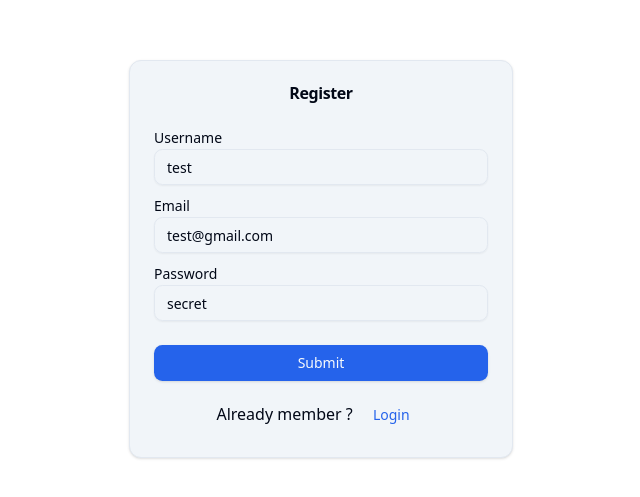
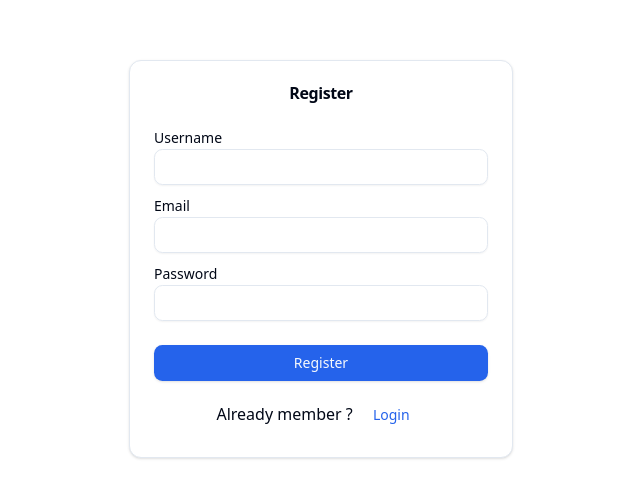
Before and after one commit to rmsid1312/comfy-store, a React app: page /register in a window 1280 px wide. Shown: the part 141-638 px from the top of the page, without its empty margins (319-959 px from the left). Built offline with nearby package versions, Linux system fonts and the light colour scheme; the HTML template or start-up script is replaced by a standard one.

Commit message:
Submit component

```diff
--- a/package.json
+++ b/package.json
@@ -12,6 +12,7 @@
   "dependencies": {
     "@radix-ui/react-checkbox": "^1.3.3",
     "@radix-ui/react-dropdown-menu": "^2.1.16",
+    "@radix-ui/react-icons": "^1.3.2",
     "@radix-ui/react-label": "^2.1.7",
     "@radix-ui/react-select": "^2.2.6",
     "@radix-ui/react-separator": "^1.1.7",
--- a/src/components/FormInput.tsx
+++ b/src/components/FormInput.tsx
@@ -5,7 +5,7 @@ type FormInputProps = {
   name: string;
   type: string;
   label?: string;
-  defaultValue: string;
+  defaultValue?: string;
 };
 export default function FormInput({
   label,
--- a/src/components/SubmitBtn.tsx
+++ b/src/components/SubmitBtn.tsx
@@ -1,3 +1,14 @@
-export default function SubmitBtn() {
-  return <div>SubmitBtn</div>;
+import { useNavigation } from "react-router-dom";
+import { Button } from "./ui/button";
+import {ReloadIcon} from "@radix-ui/react-icons"
+
+export default function SubmitBtn({text, className}:{text:string; className:string}) {
+  const navigation = useNavigation();
+  const isSubmitting = navigation.state === 'submitting';
+
+  return <Button type="submit" className={className} disabled={isSubmitting}>
+    {isSubmitting ? <span className="flex">
+      <ReloadIcon className="mr-2 h-4 w-4 animate-spin" />Submitting...
+    </span> : text}
+  </Button>;
 }
--- a/src/pages/Register.tsx
+++ b/src/pages/Register.tsx
@@ -5,7 +5,7 @@ import {
   CardHeader,
   CardTitle,
 } from "../components/ui/card";
-import { FormInput } from "../components";
+import { FormInput, SubmitBtn } from "../components";
 import { Button } from "../components/ui/button";
 import { customFetch } from "../utils";
 import { toast } from "../hooks/use-toast";
@@ -30,7 +30,7 @@ export const action: ActionFunction = async ({ request }): Promise<null | Respon
 export default function Register() {
   return (
     <section className="h-screen grid place-items-center">
-      <Card className="w-96 bg-muted">
+      <Card className="w-96">
         <CardHeader>
           <CardTitle className="text-center">Register</CardTitle>
         </CardHeader>
@@ -39,21 +39,16 @@ export default function Register() {
             <FormInput
               type="text"
               name="username"
-              defaultValue="test"
             ></FormInput>
             <FormInput
               type="text"
               name="email"
-              defaultValue="test@gmail.com"
             ></FormInput>
             <FormInput
               type="text"
               name="password"
-              defaultValue="secret"
             ></FormInput>
-            <Button type="submit" className="w-full mt-4">
-              Submit
-            </Button>
+            <SubmitBtn text="Register" className="w-full mt-4" />
             <p className="mt-4 text-center">
               Already member ?{" "}
               <Button asChild variant="link" type="button">
```
Also changed, not shown: 1 other file (tests, documents, lock files or other folders).
